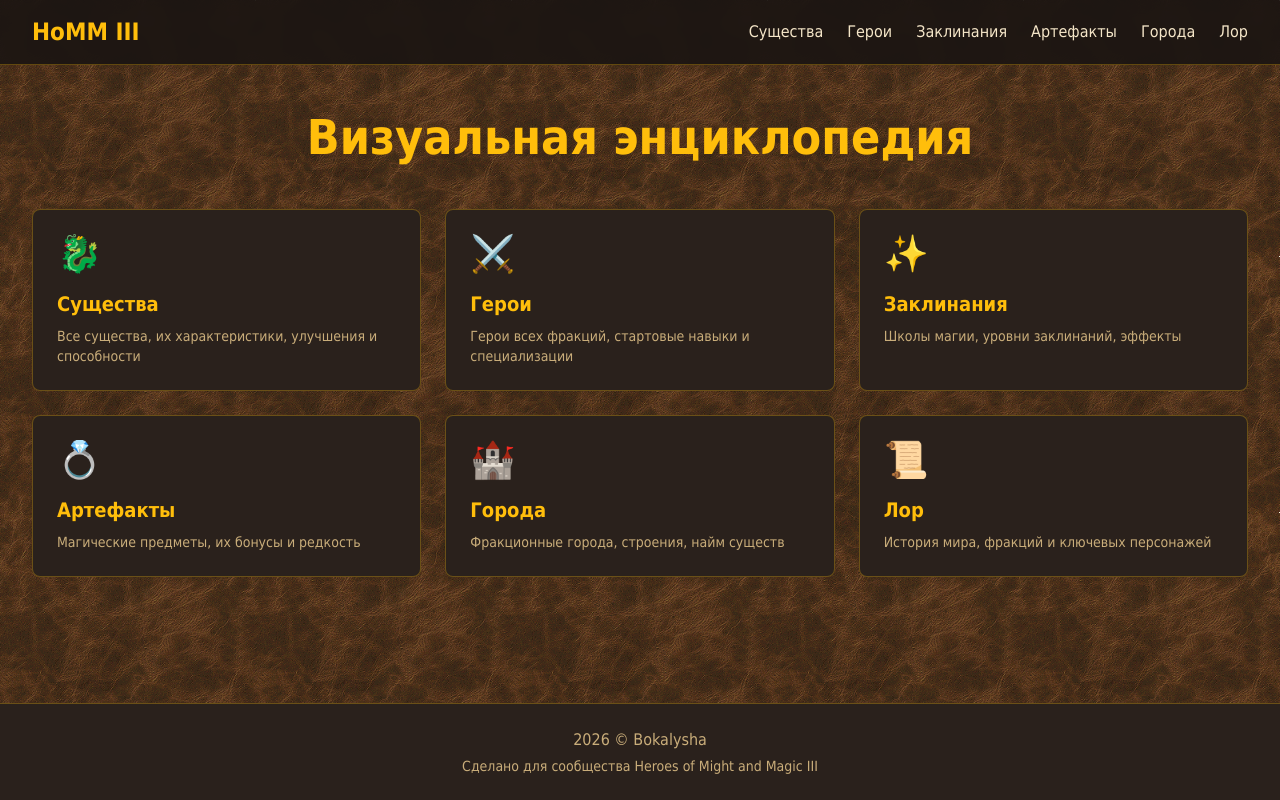
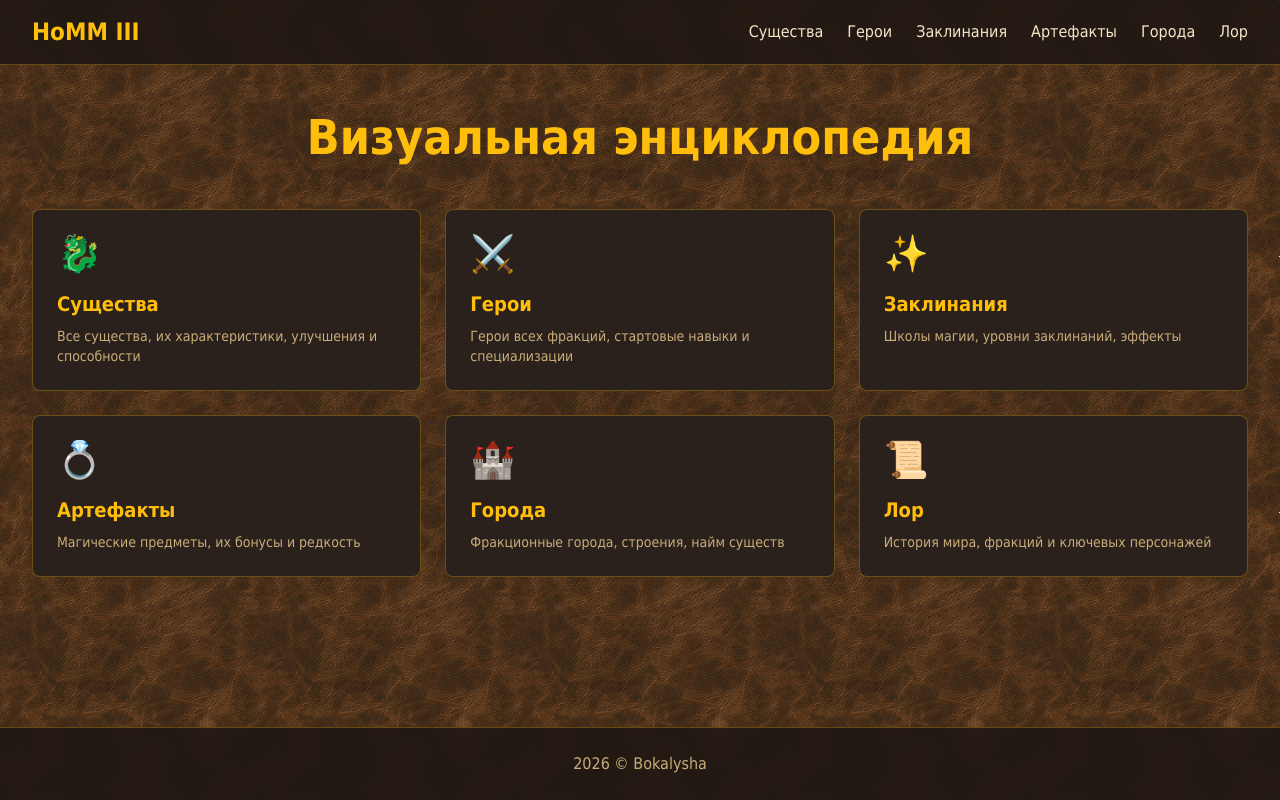
Before and after one commit to Bokalysha/homm3-encyclopedia, a Next.js app: page / in a window 1280 px wide. Built offline with nearby package versions, Linux system fonts and the light colour scheme.

Commit message:
style(ui): unify header and footer opacity and remove footer attribution

```diff
--- a/src/components/Footer.tsx
+++ b/src/components/Footer.tsx
@@ -1,11 +1,8 @@
 export default function Footer() {
   return (
-    <footer className="bg-dark-surface border-t border-gold/30 mt-auto">
+    <footer className="relative border-t border-gold/30 mt-auto bg-dark-bg/80 backdrop-blur">
       <div className="max-w-7xl mx-auto px-4 py-6 text-center text-parchment-dark">
         <p>2026 © Bokalysha</p>
-        <p className="text-sm mt-1">
-          Сделано для сообщества Heroes of Might and Magic III
-        </p>
       </div>
     </footer>
   );
--- a/src/components/Header.tsx
+++ b/src/components/Header.tsx
@@ -11,7 +11,7 @@
 
 export default function Header() {
   return (
-    <header className="sticky top-0 z-50 bg-dark-bg/90 backdrop-blur border-b border-gold/30">
+    <header className="sticky top-0 z-50 border-b border-gold/30 bg-dark-bg/80 backdrop-blur">
       <div className="max-w-7xl mx-auto px-4 sm:px-6 lg:px-8">
         <div className="flex items-center justify-between h-16">
           <Link href="/" className="flex items-center space-x-2">
```
